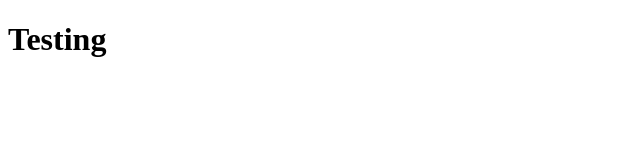
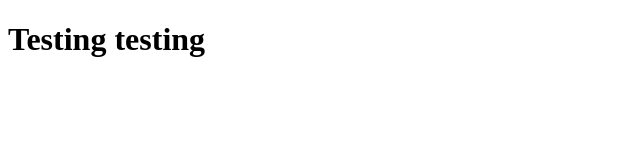
Before and after one commit to AKDesigner/WHMCS, a plain HTML site: page index.html in a window 1280 px wide. Shown: the whole page, without its empty margins (0-640 px from the left). Drawn offline with Linux system fonts and the light colour scheme.

Commit message:
Update index.html

```diff
--- a/index.html
+++ b/index.html
@@ -6,6 +6,6 @@
 </head>
 
 <body style="background:url(index.jpg) no-repeat; background-size:cover">
-  <h1> Testing</h1>
+  <h1> Testing testing</h1>
   </body>
 </html>
```
